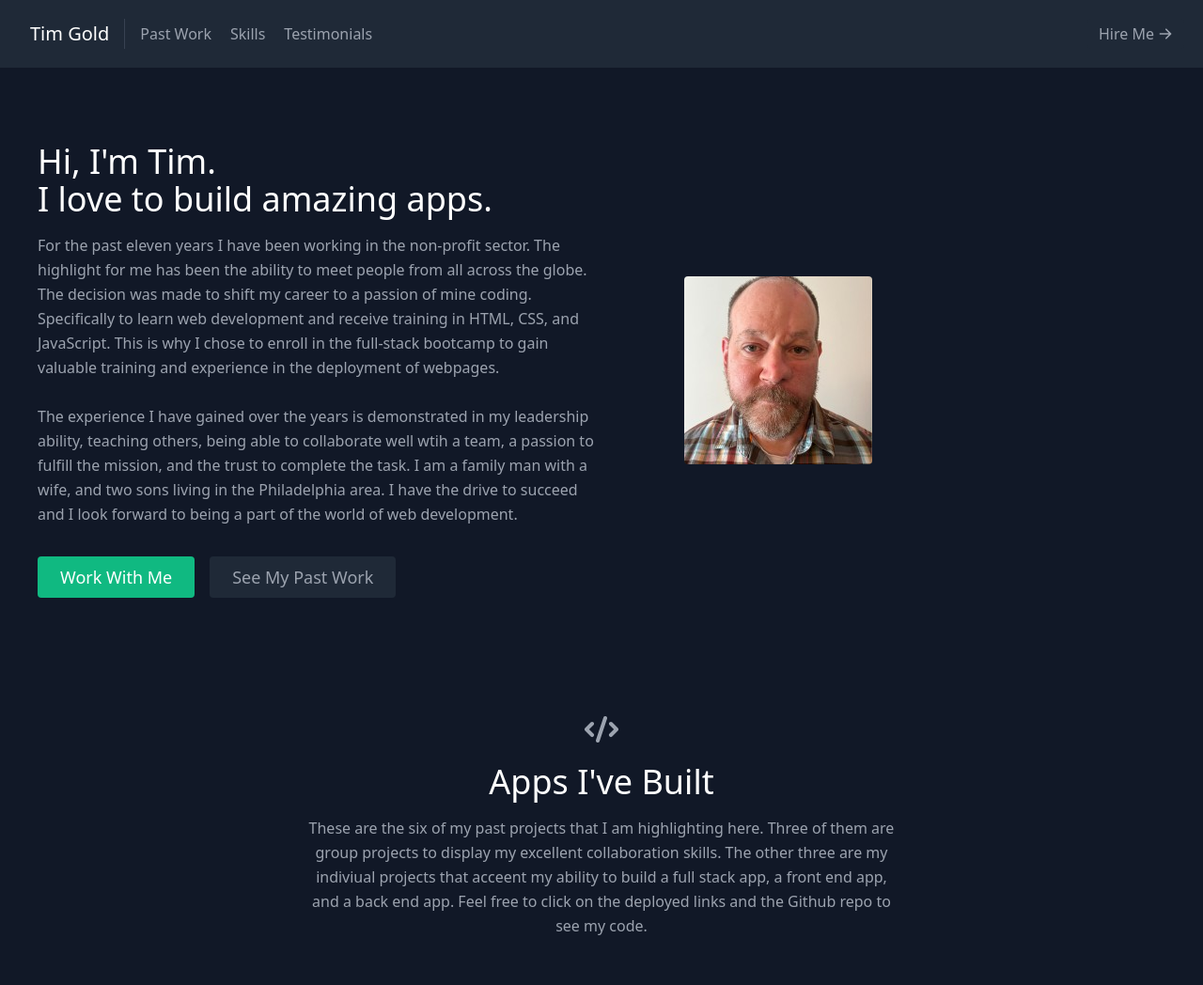
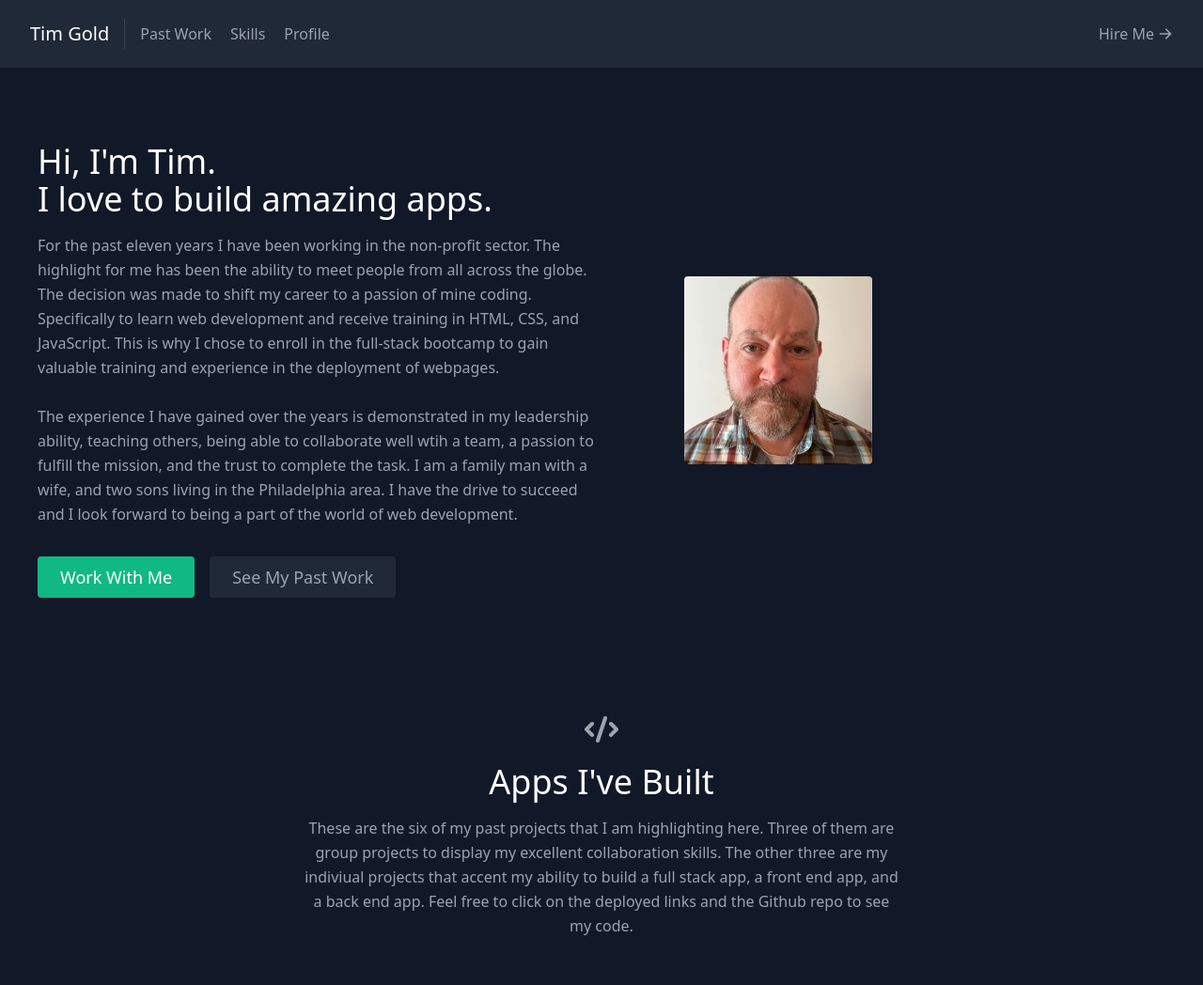
Before and after one commit to tgold1/My-Portfolio---Tim-Gold, a React (Create React App) app in the folder my-portfolio/: page / in a window 1280 px wide. Shown: the top 1048 px of the page at 94% size. Built offline with nearby package versions, Linux system fonts and the light colour scheme.

Commit message:
made change from testimonials to profile in navbar.js and resume and social media in testimonials.js

```diff
--- a/my-portfolio/src/components/Navbar.js
+++ b/my-portfolio/src/components/Navbar.js
@@ -18,7 +18,7 @@ export default function Navbar () {
               Skills
             </a>
             <a href="#testimonials" className="mr-5 hover:text-white">
-              Testimonials
+              Profile
             </a>
           </nav>
           <a
--- a/my-portfolio/src/components/Projects.js
+++ b/my-portfolio/src/components/Projects.js
@@ -13,7 +13,7 @@ export default function Projects() {
             </h1>
             <p className="lg:w-2/3 mx-auto leading-relaxed text-base">
               These are the six of my past projects that I am highlighting here. Three of them are group projects to display my excellent collaboration skills.
-              The other three are my indiviual projects that acceent my ability to build a full stack app, a front end app, and a back end app. Feel free to click on the deployed links and
+              The other three are my indiviual projects that accent my ability to build a full stack app, a front end app, and a back end app. Feel free to click on the deployed links and
               the Github repo to see my code.
             </p>
           </div>
--- a/my-portfolio/src/components/Testimonials.js
+++ b/my-portfolio/src/components/Testimonials.js
@@ -8,7 +8,7 @@ export default function Testimonials () {
       <div className="container px-5 py-10 mx-auto text-center">
         <UsersIcon className="w-10 inline-block mb-4" />
         <h1 className="sm:text-4xl text-3xl font-medium title-font text-white mb-12">
-          Client Testimonials
+          Resume & Social Media
         </h1>
         <div className="flex flex-wrap m-4">
           {testimonials.map((testimonial) => (
--- a/my-portfolio/src/data.js
+++ b/my-portfolio/src/data.js
@@ -45,7 +45,7 @@ export const projects = [
     description:
       "An express web application with helper utility functions and implementation of a back end server to handle incoming requests.",
     image: "./Notetaker.png",
-    link: "https://lit-cliffs-63394.herokuapp.com/",
+    link: "https://protected-dusk-26151.herokuapp.com/",
   },
 ];
 
```
